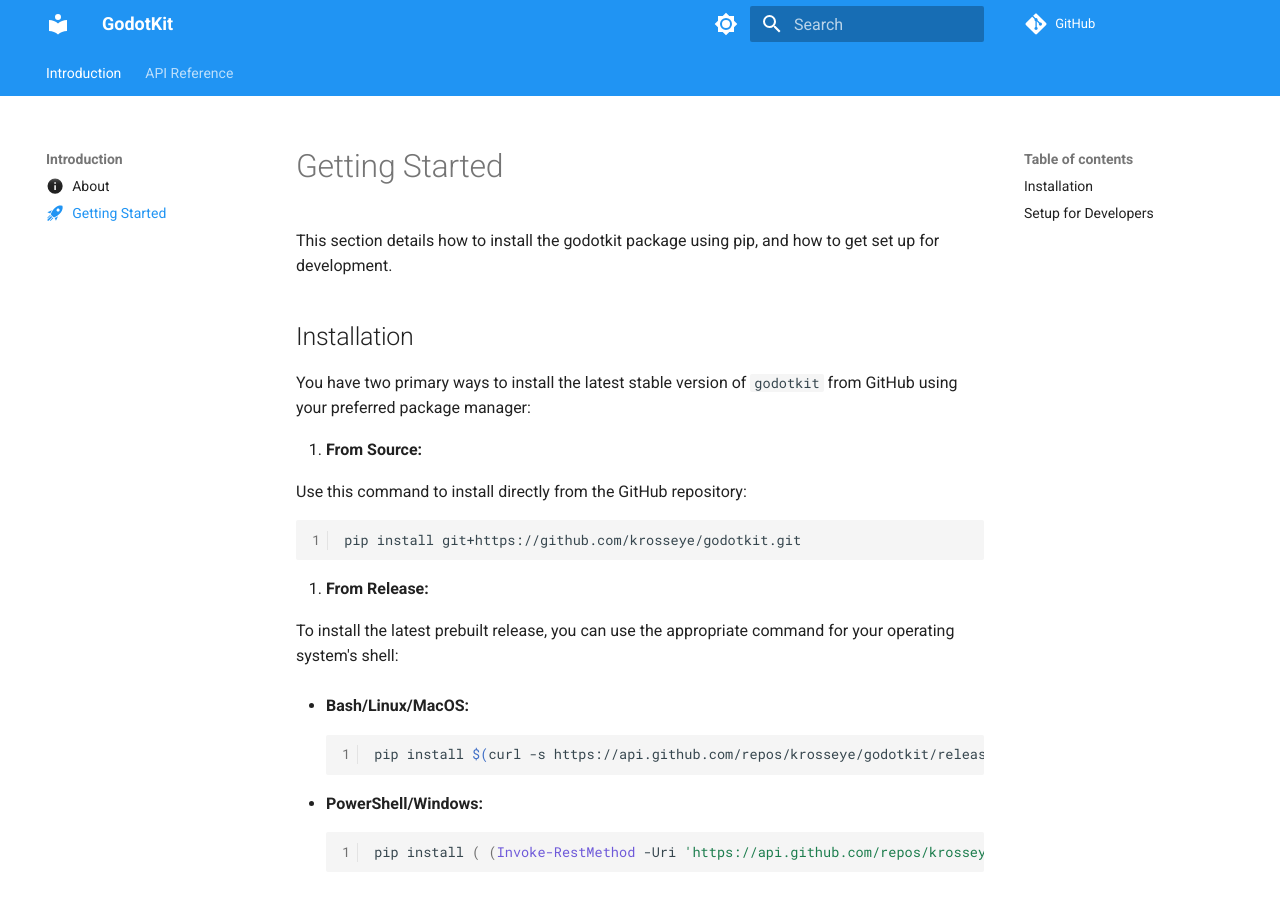
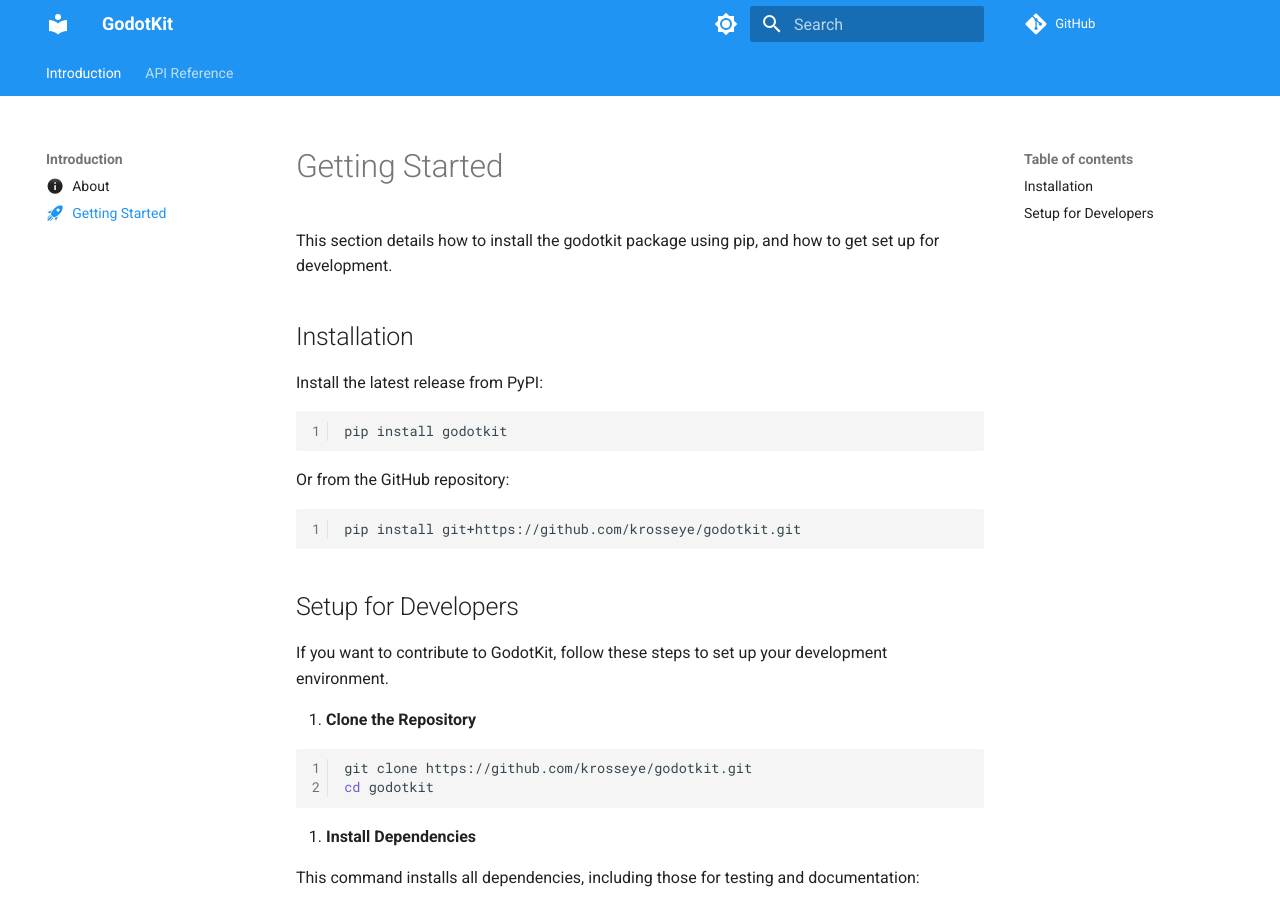
Before and after one commit to krosseye/godotkit, an MkDocs documentation site: the page built from docs/getting_started.md, in a window 1280 px wide and 900 px high. Built offline with MkDocs 1.6.1 and Material for MkDocs 9.7.7, drawn with Linux system fonts in a browser that asks for light colours; comment, search, counter and statistics services are not loaded.

Commit message:
ci: publish releases to PyPI

````diff
--- a/docs/getting_started.md
+++ b/docs/getting_started.md
@@ -8,31 +8,17 @@ This section details how to install the godotkit package using pip, and how to g
 
 ## Installation
 
-You have two primary ways to install the latest stable version of `godotkit` from GitHub using your preferred package manager:
+Install the latest release from PyPI:
 
-1. **From Source:**
+```bash
+pip install godotkit
+```
 
-   Use this command to install directly from the GitHub repository:
+Or from the GitHub repository:
 
-   ```bash
-   pip install git+https://github.com/krosseye/godotkit.git
-   ```
-
-2. **From Release:**
-
-   To install the latest prebuilt release, you can use the appropriate command for your operating system's shell:
-
-   - **Bash/Linux/MacOS:**
-
-     ```bash
-     pip install $(curl -s https://api.github.com/repos/krosseye/godotkit/releases/latest | grep 'browser_download_url.*\.whl' | cut -d\" -f4)
-     ```
-
-   - **PowerShell/Windows:**
-
-     ```powershell
-     pip install ( (Invoke-RestMethod -Uri 'https://api.github.com/repos/krosseye/godotkit/releases/latest').assets | Where-Object { $_.name -like '*.whl' } ).browser_download_url
-     ```
+```bash
+pip install git+https://github.com/krosseye/godotkit.git
+```
 
 ## Setup for Developers
 
````
Also changed, not shown: README.md (+10 -24 lines), pyproject.toml (+8 -1 lines), 1 other file.
